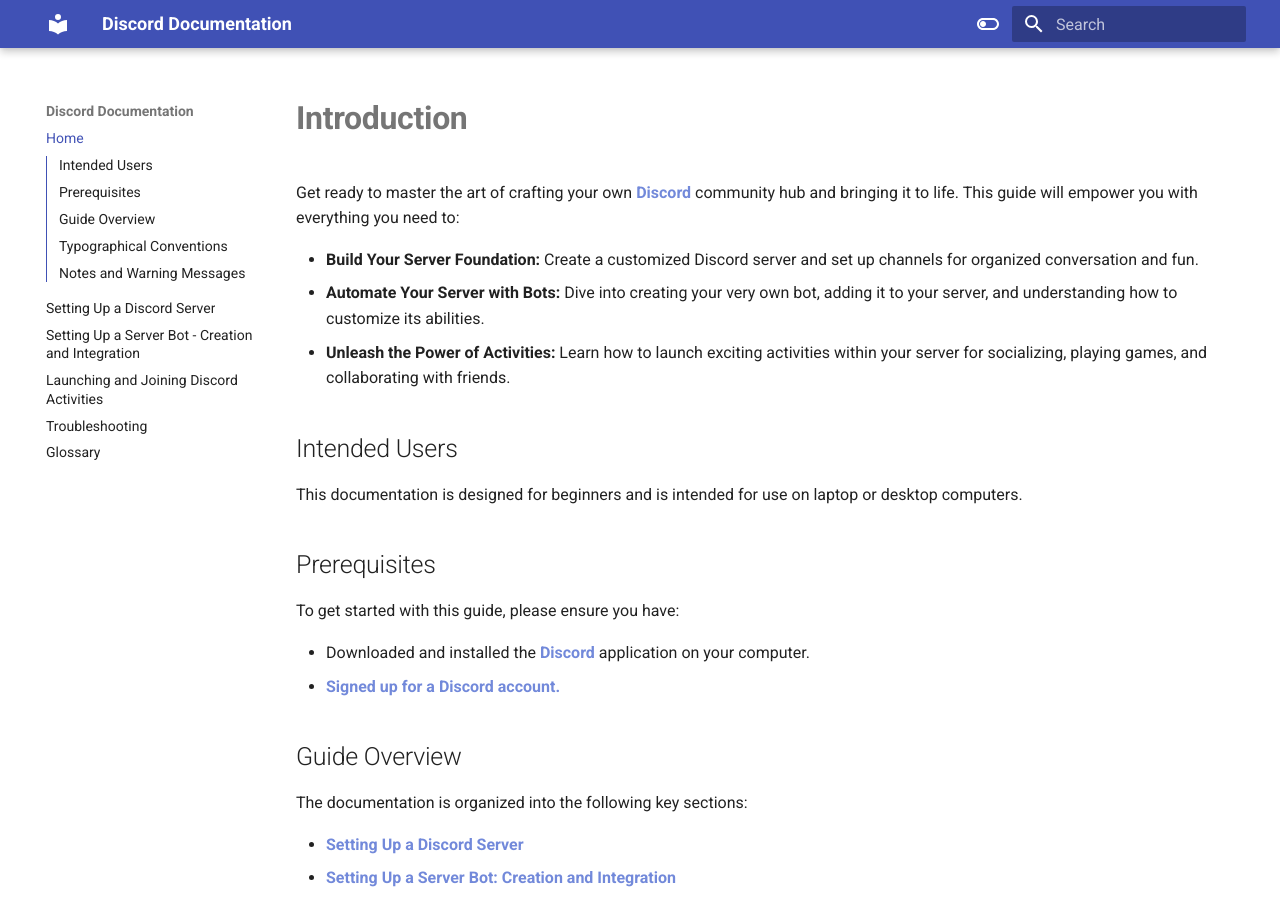
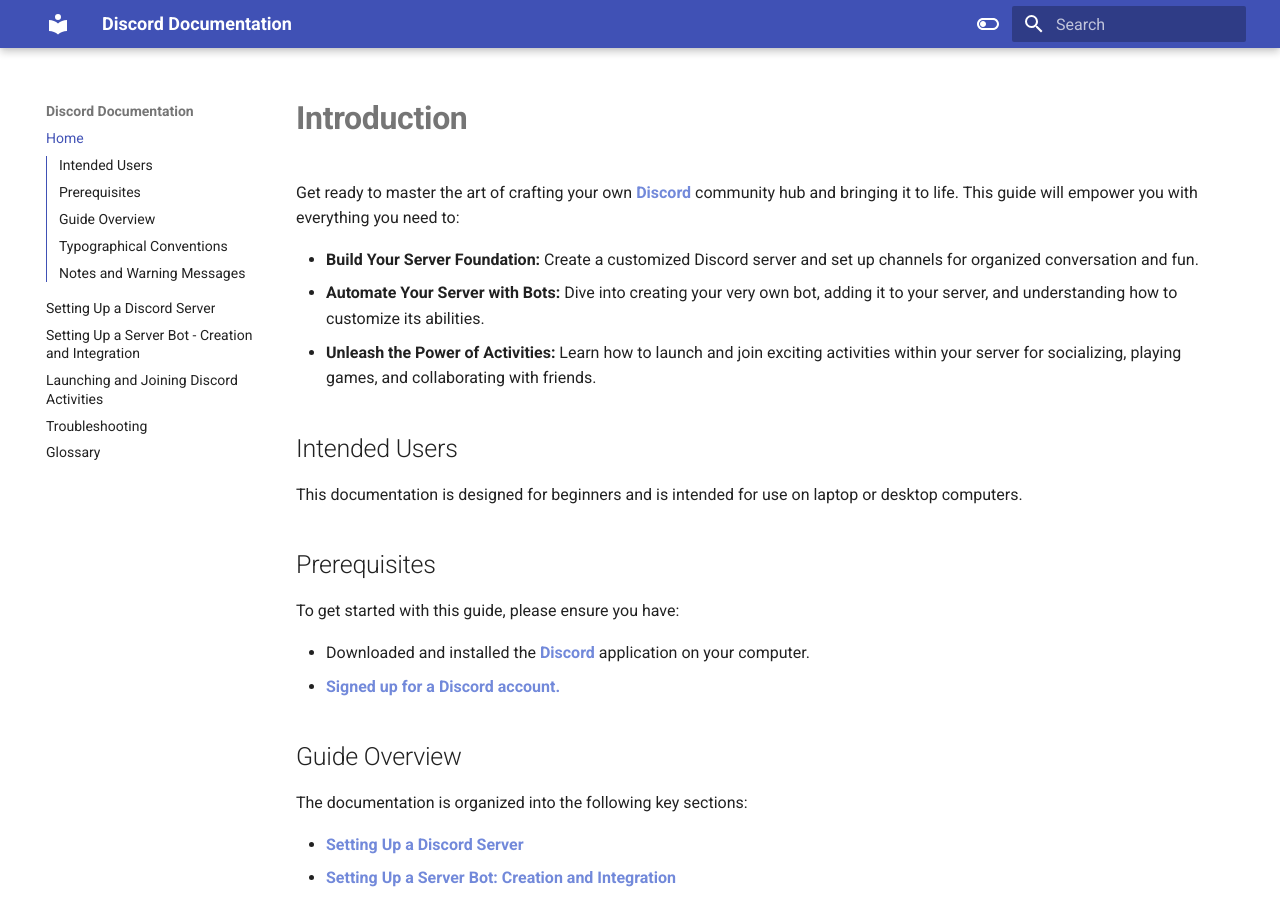
Before and after one commit to marcangelo1/Discord-Documentation, an MkDocs documentation site: the page built from docs/index.md, in a window 1280 px wide and 900 px high. Built offline with MkDocs 1.6.1 and Material for MkDocs 9.7.7, drawn with Linux system fonts in a browser that asks for light colours.

Commit message:
Edit the overview in home page

```diff
--- a/docs/index.md
+++ b/docs/index.md
@@ -4,7 +4,7 @@
 
 * **Build Your Server Foundation:** Create a customized Discord server and set up channels for organized conversation and fun.
 * **Automate Your Server with Bots:** Dive into creating your very own bot, adding it to your server, and understanding how to customize its abilities.
-* **Unleash the Power of Activities:** Learn how to launch exciting activities within your server for socializing, playing games, and collaborating with friends.
+* **Unleash the Power of Activities:** Learn how to launch and join exciting activities within your server for socializing, playing games, and collaborating with friends.
 
 ## Intended Users
 This documentation is designed for beginners and is intended for use on laptop or desktop computers.
```
